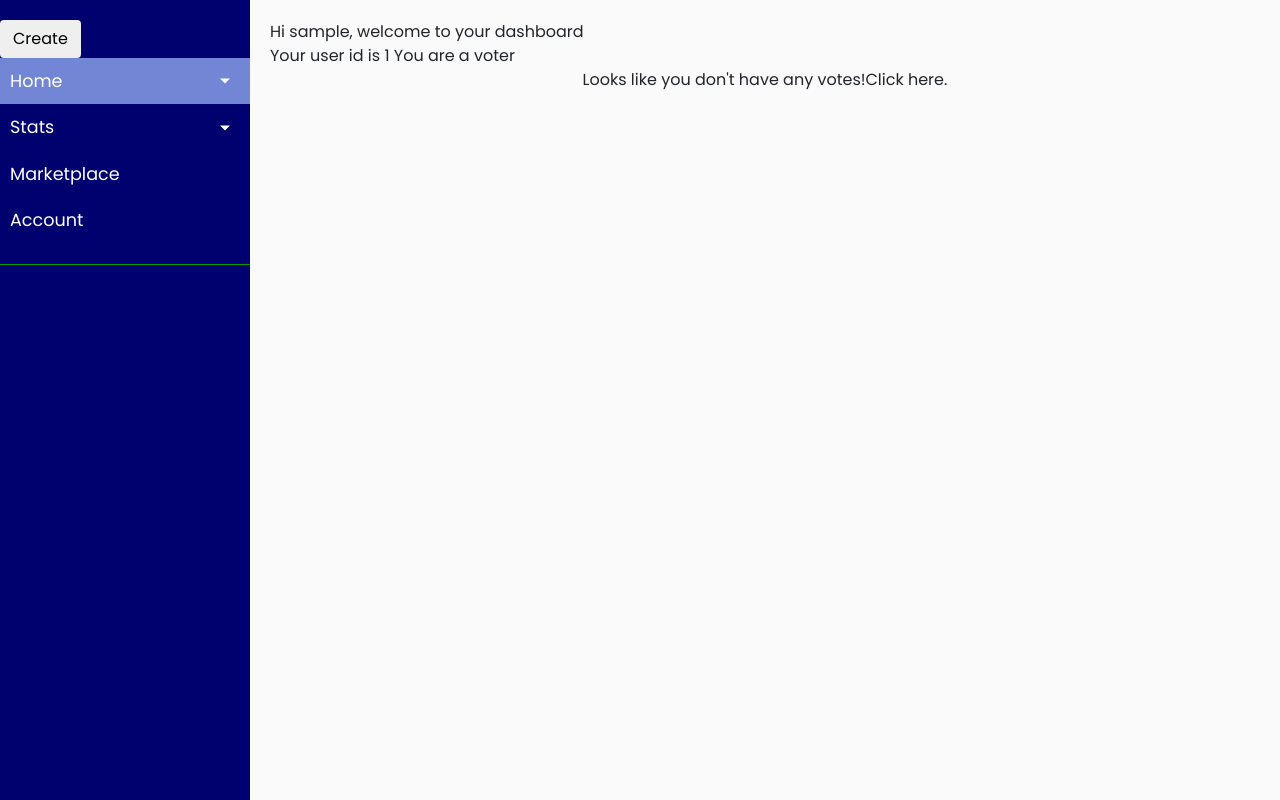
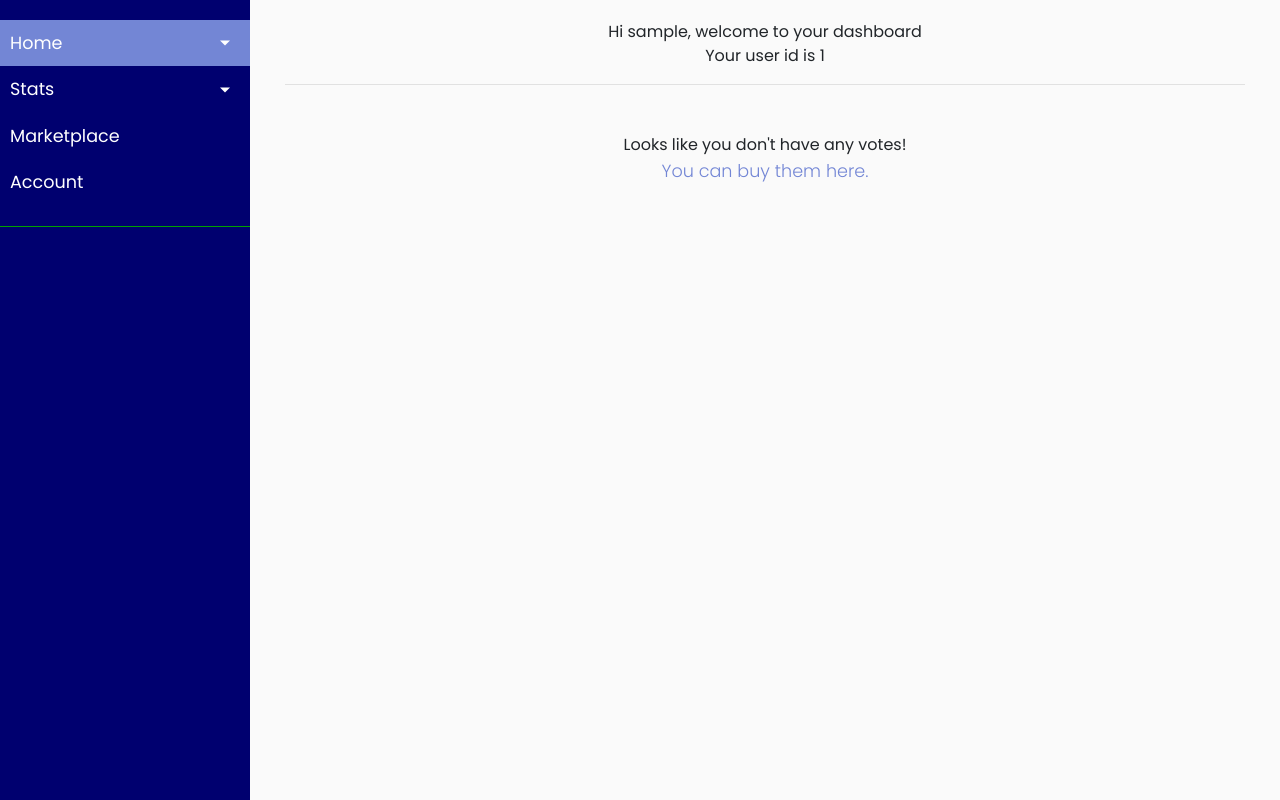
Before and after one commit to sensorseverywhere/django-writersleague, a Django app: page /dashboard/ in a window 1280 px wide. Shown: the part 56-856 px from the top of the page. Run offline with Django 3.2, Linux system fonts and the light colour scheme; the visitor is signed in with stand-in values (Sample User, id 1); parts of the project's set-up code (start-up, migrations or seed data) failed here and were passed over; some libraries are stand-ins or nearby versions.

Commit message:
refined author / voter dashboard

```diff
--- a/server/account/templates/account/dashboard.html
+++ b/server/account/templates/account/dashboard.html
@@ -8,23 +8,33 @@
   {% include 'account/dashboard/sidebar/nav.html' %}
 
   <div id="dashboard">
-    {% if user.username == 'anon' %}
+    <div class="container">
+      <div class="row">
+        <div class="col-md-8 offset-2">
+          <div class="text-center">
+            {% if user.username == '' %}
                 Hi, it looks like you need to update your profile. <br>
-        <a href="/account/update/">You can do so here.</a>
+                If you want to add a username <p><a href="/account/update/"> click here.</a> </p>
             {% else %}
                 Hi {{user.username}}, welcome to your dashboard <br>
                 Your user id is {{user.id}}
             {% endif %}
-
-
-
+          </div>
+        </div>
+      </div>
+      <hr>
+      <div class="row mt-5">
+        <div class="col-md-8 offset-2">
+          <div class="text-center">
             {% if user.user_type == 1 %}
-        You are an author
                 {% include 'account/dashboard/author.html' %}
             {% else %}
-        You are a voter
                 {% include 'account/dashboard/voter.html' %}
             {% endif %}
+          </div>
+        </div>
+      </div>
+    </div>
   </div>
 </div>
 
--- a/server/account/templates/account/dashboard/header/nav.html
+++ b/server/account/templates/account/dashboard/header/nav.html
@@ -15,7 +15,9 @@
 		</a>
 		<div class="pull-right">
 			{% if user.is_authenticated %}
+				{% if user.username %}
 					Hi, {{ user.username }}
+				{% endif %}
 			{% endif %}
 		</div>
 	</div>
--- a/server/account/templates/account/dashboard/sidebar/nav.html
+++ b/server/account/templates/account/dashboard/sidebar/nav.html
@@ -2,7 +2,9 @@
 
 <nav id="sidebar">
   <ul class="list-unstyled components">
-    <button class="btn btn-create">Create</button>
+    {% if user.user_type == 1 %}
+    <a href="{% url 'story:story_create' %}"><button class="btn btn-create">Create</button></a>
+    {% endif %}
     <li class="active">
         <a href="#homeSubmenu" data-toggle="collapse" aria-expanded="false" class="dropdown-toggle">Home</a>
         <!-- <ul class="collapse list-unstyled" id="homeSubmenu">
--- a/server/account/templates/account/dashboard/voter.html
+++ b/server/account/templates/account/dashboard/voter.html
@@ -1,10 +1,5 @@
 
 
-<div class="container">
+    <span>Looks like you don't have any votes! </span>
 
-  <div class="row justify-content-center">
-    Looks like you don't have any votes!
-    <a href="{% url 'products:plans' %}">Click here.</a>
-  </div>
-
-</div>
+    <p><a href="{% url 'products:plans' %}">You can buy them here.</a></p>
--- a/server/account/urls.py
+++ b/server/account/urls.py
@@ -2,6 +2,9 @@ from django.urls import path
 from django.contrib.auth import views as auth_views
 
 from . import views
+
+
+app_name = 'accounts'
 
 
 urlpatterns = [
```
Also changed, not shown: server/account/templates/account/dashboard/author.html (+17 -1 lines), server/stories/views.py (+1 -1 lines), server/templates/header/nav.html (+5 -5 lines). Lines whose indentation alone changed are shown as unchanged.
